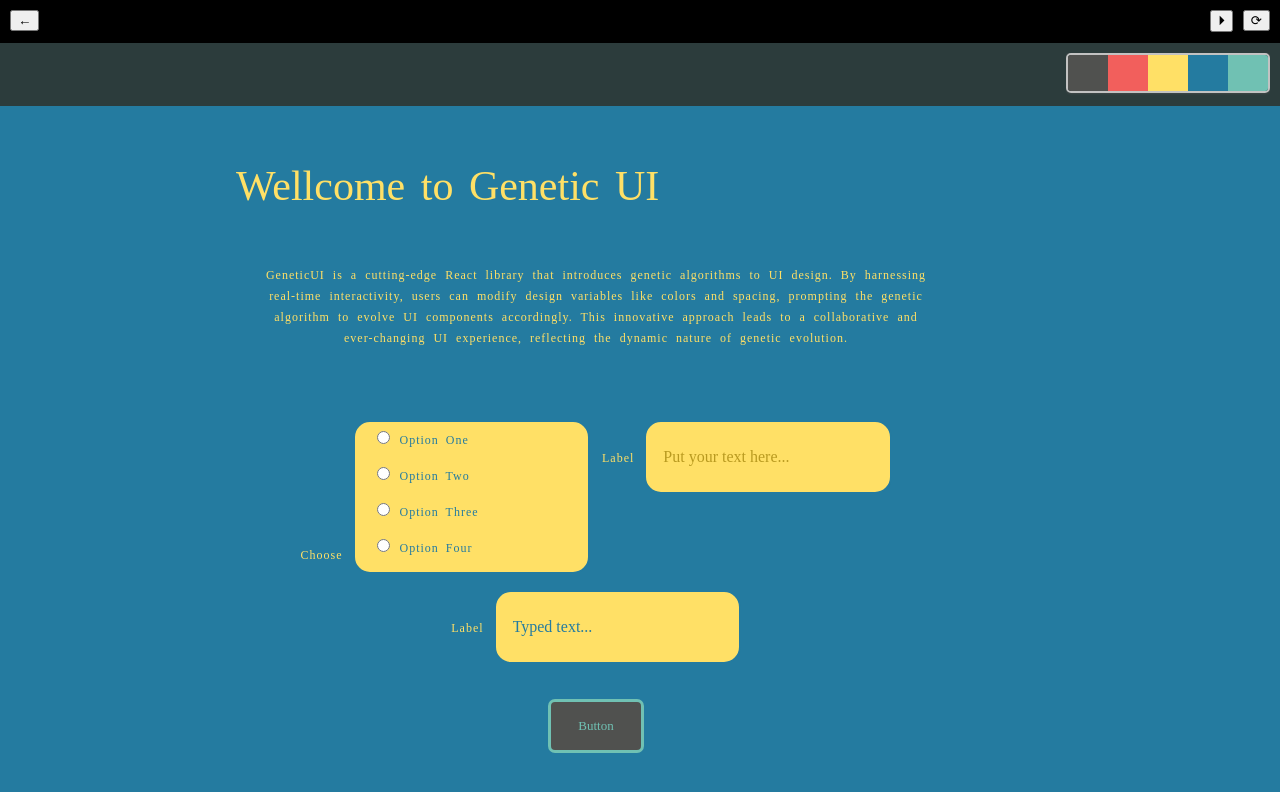
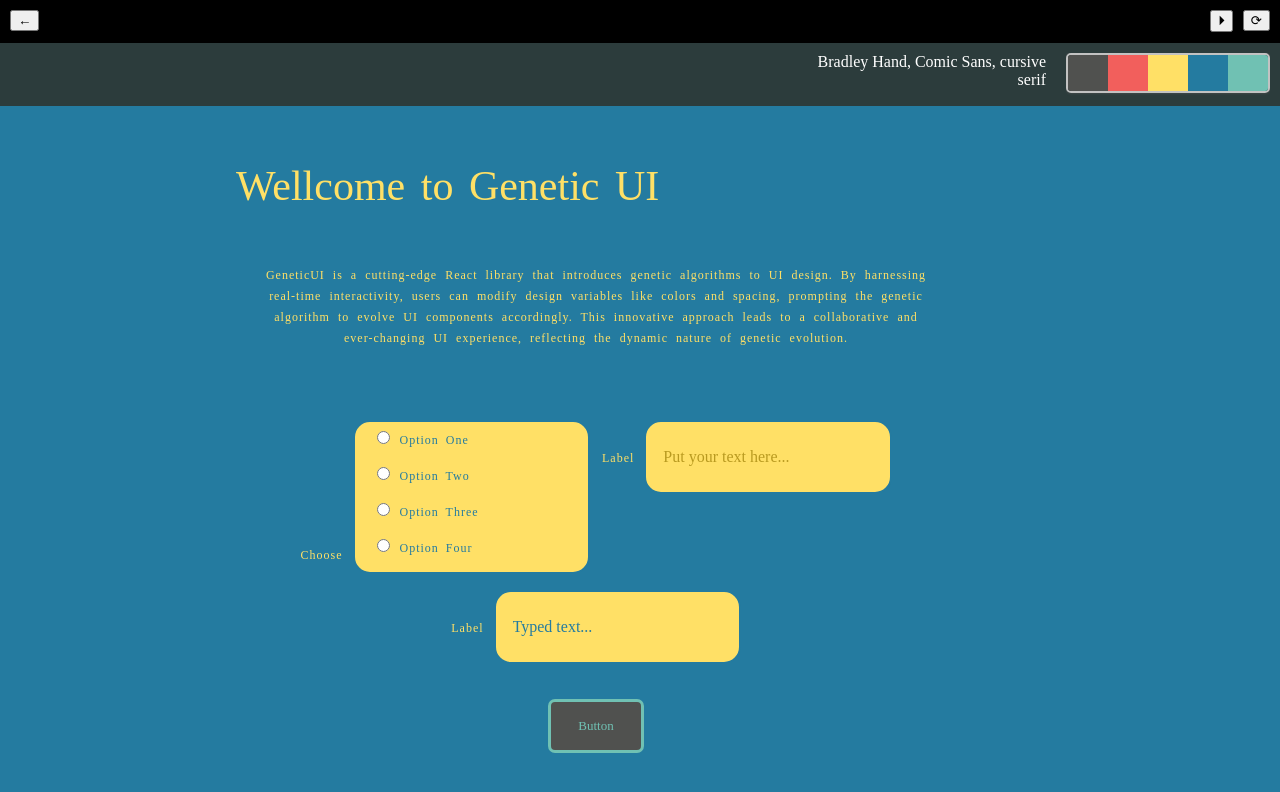
Before and after one commit to geanjunior/genui, a React (Vite) app: page /random in a window 1280 px wide. Shown: the top 792 px of the page. Built offline with nearby package versions, Linux system fonts and the light colour scheme.

Commit message:
Adding typography visual component to individuals UI

```diff
--- a/src/genetic/components/index.ts
+++ b/src/genetic/components/index.ts
@@ -1,4 +1,5 @@
 export * from "./color-palette";
+export * from "./typography";
 export * from "./layout";
 export * from "./alignment-section";
 export * from "./section";
--- /dev/null
+++ b/src/genetic/components/typography.tsx
@@ -0,0 +1,9 @@
+interface UITypographyProps {
+  fonts: string[]
+}
+
+const UITypography = ({ fonts }: UITypographyProps) => {
+  return <div style={{ textAlign: "right" }}>{fonts.map((font, i) => <div key={i}>{font}</div>)}</div>;
+}
+
+export { UITypography };
--- a/src/screens/individual.screen.tsx
+++ b/src/screens/individual.screen.tsx
@@ -1,8 +1,8 @@
 import { useMemo } from "react";
-import { DnaSequence, UIColorPalette, useDesignSystemDna } from "../genetic";
+import { DnaSequence, UITypography, UIColorPalette, useDesignSystemDna } from "../genetic";
 
 import "./individual.screen.css"
-import UserInterface from "../genetic/user-interface";
+import UserInterface from "./user-interface";
 
 const IndividualScreen = () => {
   const [designSystemDna] = useDesignSystemDna();
@@ -14,11 +14,21 @@ const IndividualScreen = () => {
     return [];
   }, [designSystemDna]);
 
+  const fonts: string[] = useMemo(() => {
+    if (designSystemDna) {
+      return designSystemDna?.phenotypes[DnaSequence.Typography] as string[];
+    }
+    return [];
+  }, [designSystemDna]);
+
   return (
     <>
       <div style={{ position: "absolute", left: "0", right: "0", height: "43px", padding: "10px", backgroundColor: "#2C3C3C" }}>
-        <div style={{ float: "right" }}>
-          <UIColorPalette colors={colorPalette}></UIColorPalette>
+        <div style={{ float: "right", marginLeft: "20px" }}>
+          <UIColorPalette colors={colorPalette} />
+        </div>
+        <div style={{ float: "right", color: "#fff" }}>
+          <UITypography fonts={fonts} />
         </div>
       </div>
       <div style={{ position: "absolute", top: "63px", bottom: "0", left: "0", right: "0" }}>
--- a/src/genetic/user-interface.tsx
+++ b/src/screens/user-interface.tsx
@@ -11,7 +11,7 @@ import {
   GenSelectOption,
   GenTextInput,
   GenTextInputElement
-} from ".";
+} from "../genetic";
 
 const UserInterface = () => {
   return <GenLayout>
```
